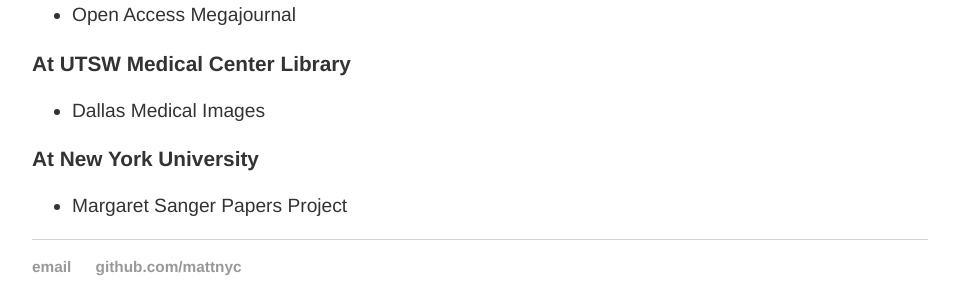
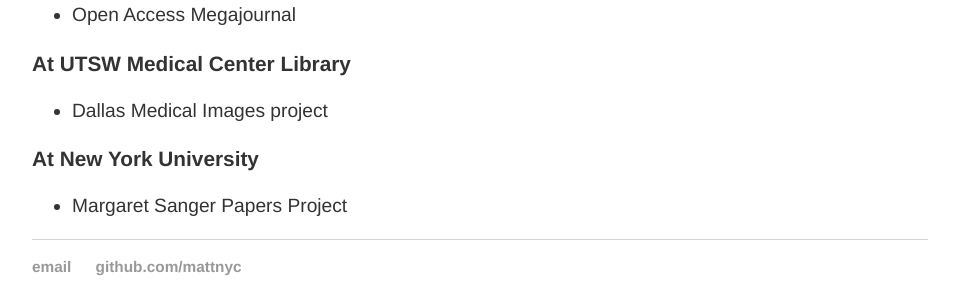
Before and after one commit to mattznyc/mattznyc.github.io, a Jekyll site: the page built from index.md, in a window 1280 px wide. Shown: the part 948-1241 px from the top of the page, without its empty margins (160-1116 px from the left). Built offline with Jekyll 4.4.1, drawn with Linux system fonts in a browser that asks for light colours.

Commit message:
Update index.md

```diff
--- a/index.md
+++ b/index.md
@@ -24,7 +24,7 @@
 * Open Access Megajournal
 
 **At UTSW Medical Center Library**
-* Dallas Medical Images
+* Dallas Medical Images project
 
 **At New York University**
 * Margaret Sanger Papers Project
```
